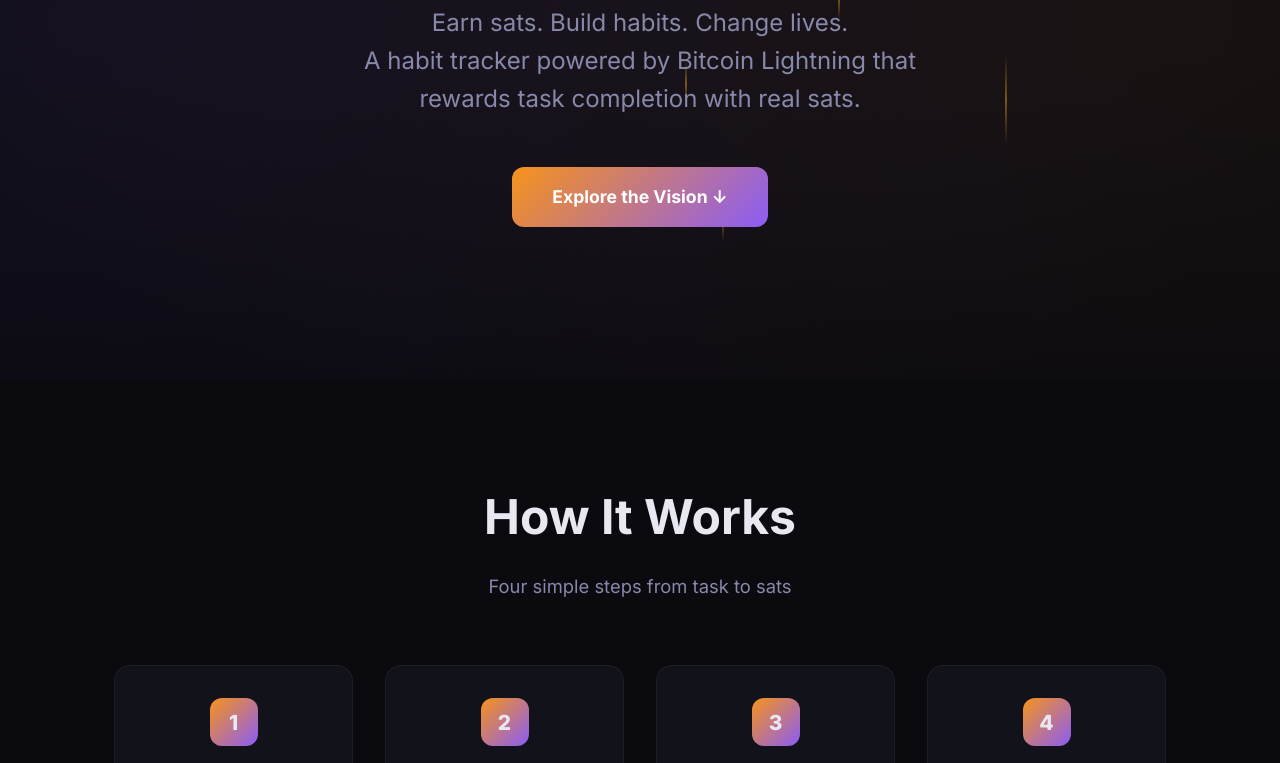
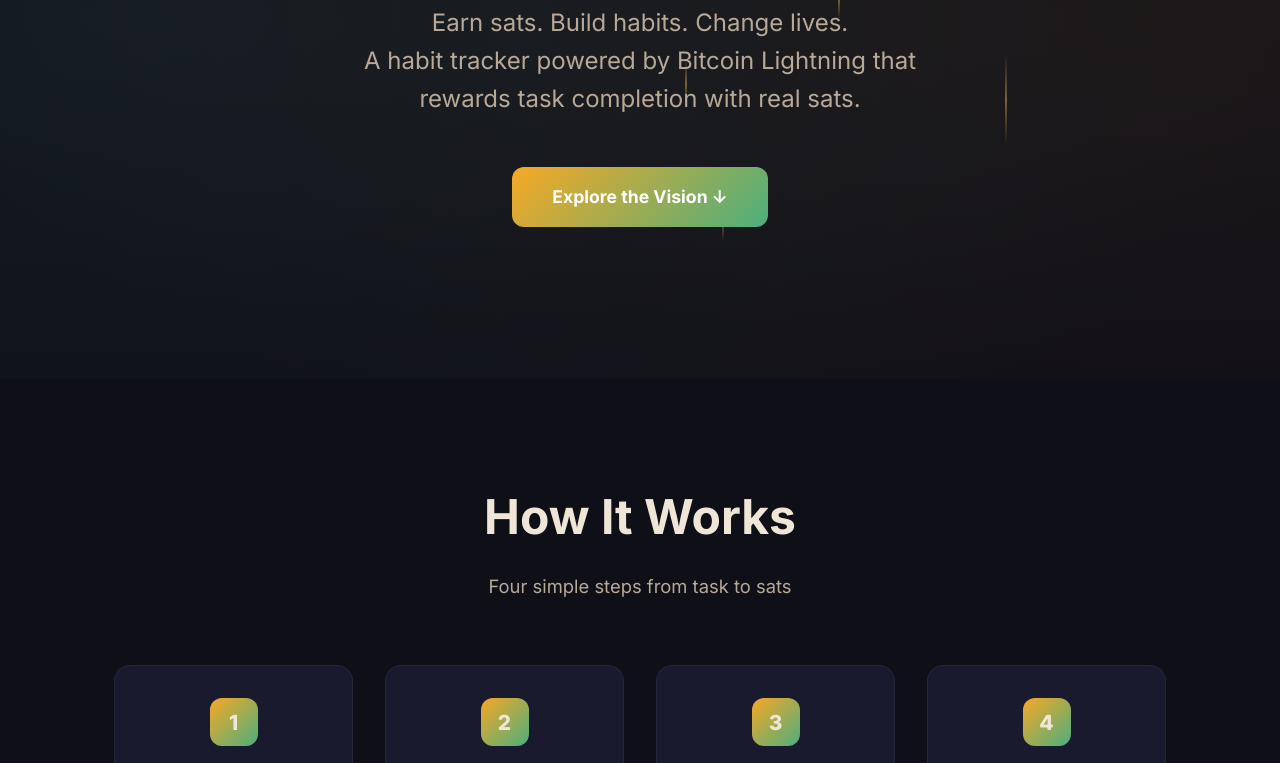
Before and after one commit to annaloppo/lightning-habits, a plain HTML site: page index.html in a window 1280 px wide. Shown: the part 341-1104 px from the top of the page. Drawn offline with Linux system fonts and the light colour scheme.

Commit message:
style: apply BitByBit eye-safe color palette — warm gold, sage green, soft teal, coral

```diff
--- a/css/styles.css
+++ b/css/styles.css
@@ -1,17 +1,20 @@
 /* ===== Variables ===== */
+/* BitByBit Color System — eye-safe palette for children */
+/* Warm tones (gold, green, coral) avoid harmful blue light (400-455nm) */
+/* Dark mode default reduces light emission 60-80% */
 :root {
-  --bg: #0a0a0f;
-  --bg2: #12121a;
-  --bg3: #1a1a2e;
-  --text: #e8e8f0;
-  --muted: #8888aa;
-  --accent: #f7931a;
-  --purple: #8b5cf6;
-  --lightning: #fbbf24;
-  --green: #10b981;
-  --pink: #ec4899;
-  --gradient: linear-gradient(135deg, #f7931a, #8b5cf6);
-  --gradient2: linear-gradient(135deg, #8b5cf6, #ec4899);
+  --bg: #0f0f18;
+  --bg2: #1a1a2e;
+  --bg3: #242442;
+  --text: #F0E6D8;
+  --muted: #B8A898;
+  --accent: #F7A825;
+  --purple: #4DB6AC;  /* replaced purple with safe teal */
+  --lightning: #FBC96B;
+  --green: #4CAF7D;
+  --pink: #FF6B6B;    /* replaced pink with warm coral */
+  --gradient: linear-gradient(135deg, #F7A825, #4CAF7D);
+  --gradient2: linear-gradient(135deg, #4CAF7D, #FF6B6B);
 }
 
 /* ===== Reset & Base ===== */
@@ -127,7 +130,7 @@
   left: -50%;
   width: 200%;
   height: 200%;
-  background: radial-gradient(ellipse at 30% 50%, rgba(139, 92, 246, 0.08) 0%, transparent 50%),
+  background: radial-gradient(ellipse at 30% 50%, rgba(77, 182, 172, 0.08) 0%, transparent 50%),
               radial-gradient(ellipse at 70% 50%, rgba(247, 147, 26, 0.06) 0%, transparent 50%);
   pointer-events: none;
 }
@@ -143,7 +146,7 @@
   position: absolute;
   width: 2px;
   height: 60px;
-  background: linear-gradient(to bottom, transparent, rgba(251, 191, 36, 0.6), transparent);
+  background: linear-gradient(to bottom, transparent, rgba(251, 201, 107, 0.6), transparent);
   opacity: 0;
   animation: lightningFall linear infinite;
 }
@@ -258,8 +261,8 @@
 }
 .step:hover {
   transform: translateY(-4px);
-  border-color: rgba(139, 92, 246, 0.3);
-  box-shadow: 0 8px 30px rgba(139, 92, 246, 0.1);
+  border-color: rgba(77, 182, 172, 0.3);
+  box-shadow: 0 8px 30px rgba(77, 182, 172, 0.1);
 }
 
 .step-number {
@@ -303,8 +306,8 @@
   transition: border-color 0.3s, box-shadow 0.3s, transform 0.3s;
 }
 .use-case:hover {
-  border-color: rgba(139, 92, 246, 0.3);
-  box-shadow: 0 8px 30px rgba(139, 92, 246, 0.08);
+  border-color: rgba(77, 182, 172, 0.3);
+  box-shadow: 0 8px 30px rgba(77, 182, 172, 0.08);
   transform: translateY(-2px);
 }
 
@@ -328,9 +331,9 @@
   border-radius: 100px;
   margin-bottom: 16px;
 }
-.tag-kids { background: rgba(251, 191, 36, 0.15); color: var(--lightning); }
+.tag-kids { background: rgba(251, 201, 107, 0.15); color: var(--lightning); }
 .tag-fitness { background: rgba(16, 185, 129, 0.15); color: var(--green); }
-.tag-care { background: rgba(236, 72, 153, 0.15); color: var(--pink); }
+.tag-care { background: rgba(255, 107, 107, 0.15); color: var(--pink); }
 
 .use-case p {
   color: var(--muted);
@@ -417,8 +420,8 @@
 }
 .tech-card:hover {
   transform: translateY(-3px);
-  border-color: rgba(139, 92, 246, 0.3);
-  box-shadow: 0 8px 25px rgba(139, 92, 246, 0.08);
+  border-color: rgba(77, 182, 172, 0.3);
+  box-shadow: 0 8px 25px rgba(77, 182, 172, 0.08);
 }
 
 .tech-emoji {
@@ -485,7 +488,7 @@
 .roadmap-connector {
   width: 2px;
   flex-grow: 1;
-  background: rgba(139, 92, 246, 0.2);
+  background: rgba(77, 182, 172, 0.2);
   min-height: 40px;
 }
 
```
